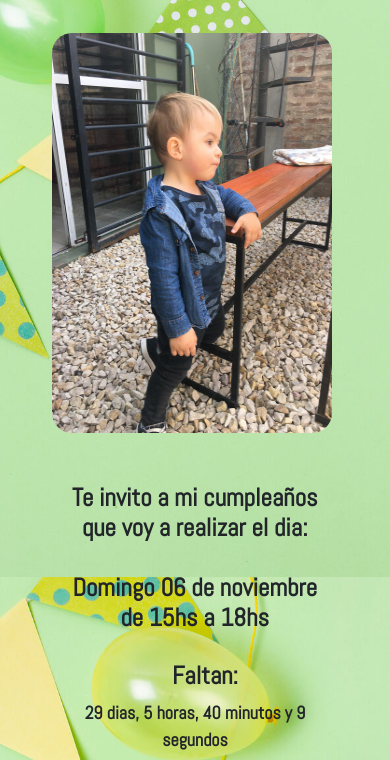
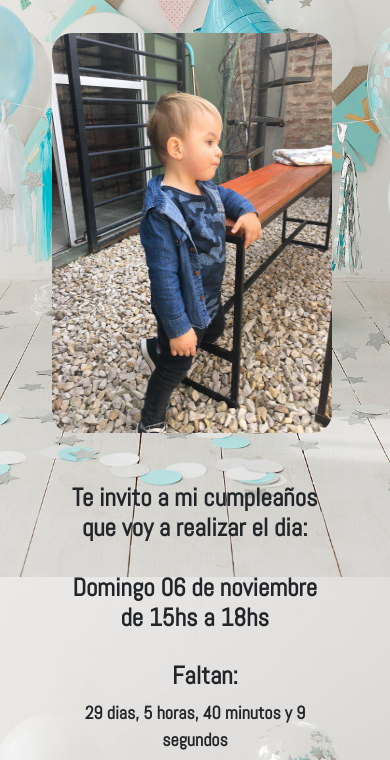
Before and after one commit to debyren/invitacion-renzo, a plain HTML site: page index.html in a window 390 px wide. Shown: the part 267-1027 px from the top of the page. Drawn offline with nearby package versions, Linux system fonts and the light colour scheme.

Commit message:
cambio fondo

```diff
--- a/styles.css
+++ b/styles.css
@@ -78,7 +78,7 @@ body{
 
 @media screen and (max-width: 420px){
     body{
-      background-image: url(./images/banderinesverdes.jpg);
+      background-image: url(./images/globosceleste.jpg);
       backdrop-filter: blur(0px);
       background-size: cover;
     background-position: center center;
```
